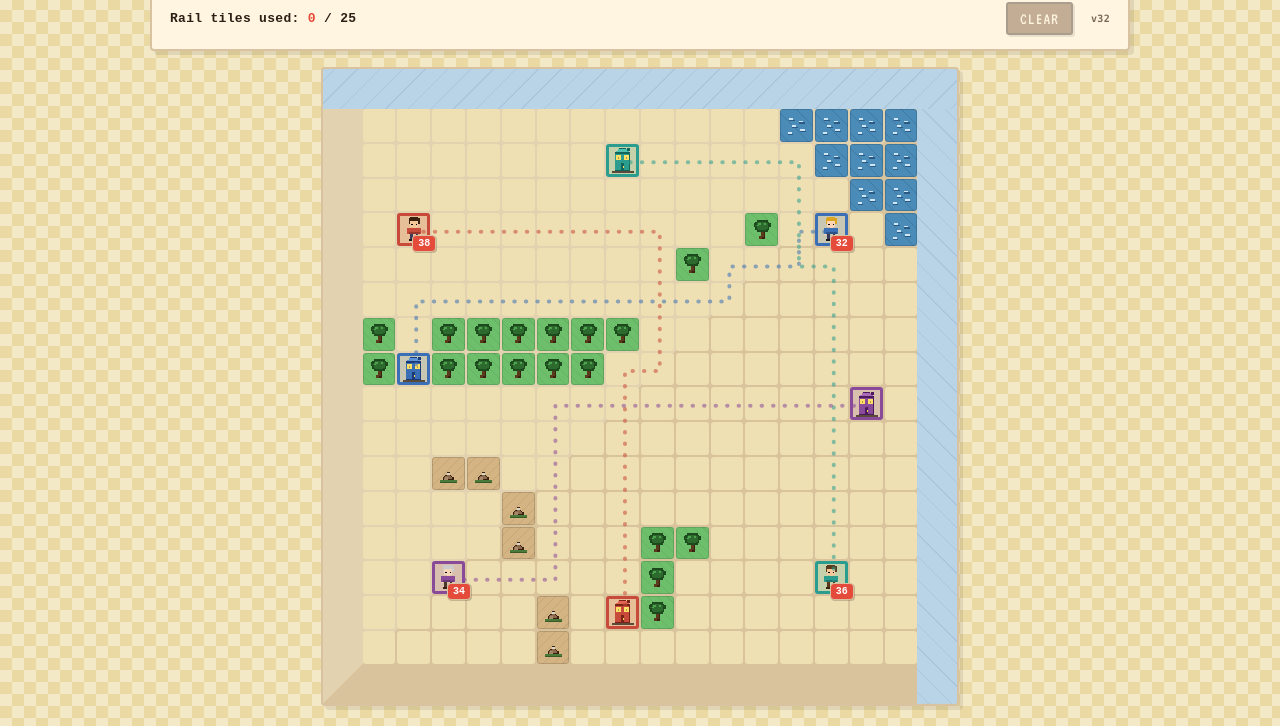
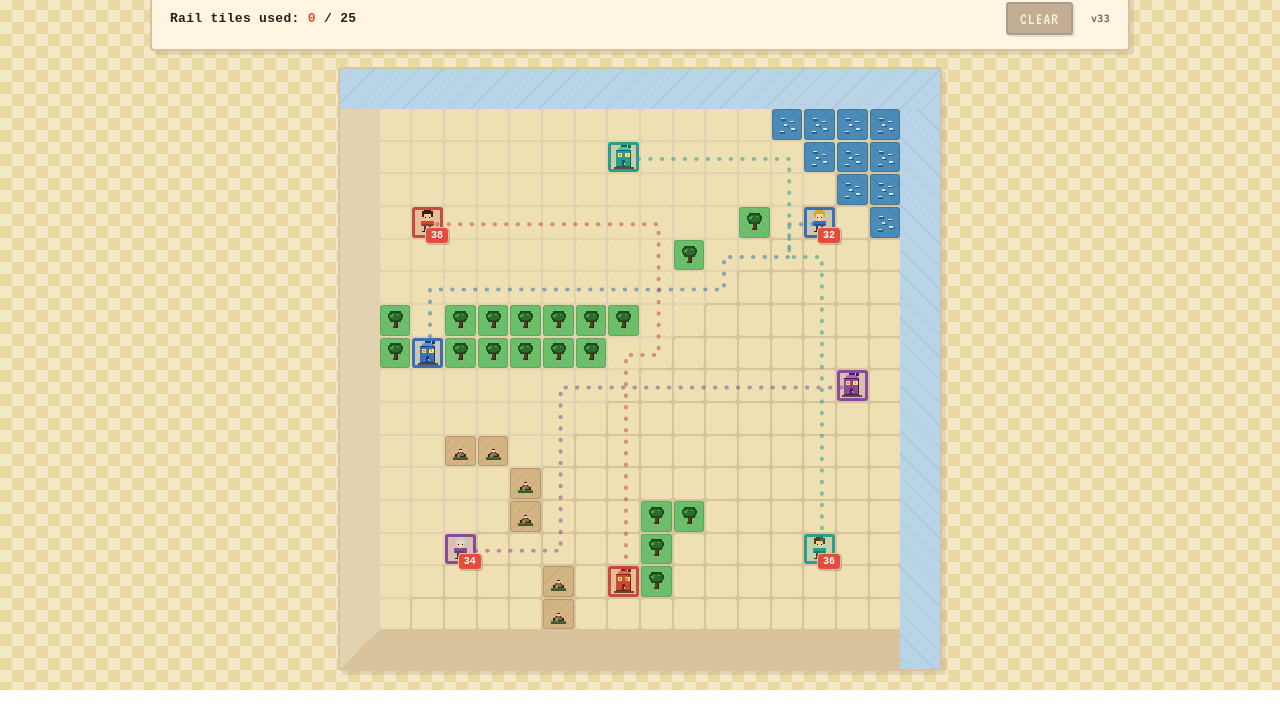
Before and after one commit to mllee/abettersubway, a plain HTML site: page index.html in a window 1280 px wide. Shown: the part 110-836 px from the top of the page. After the commit the page ends 800 px from the top, so only its background shows below. Drawn offline with Linux system fonts and the light colour scheme.

Commit message:
Lock the app to one viewport: no scroll, grid auto-shrinks to fit
body: min-height:100vh -> height:100dvh + overflow:hidden so the page
never scrolls. The grid already auto-fits via --tile-size's vertical
calc; bump its reserve 308 -> 340 to absorb the now-taller HUD (title
+ 2 subtitle lines + bottom row of controls).

If the HUD ever grows past the reserve, overflow:hidden chops the
overflow rather than re-introducing scroll.

Bump v32 -> v33.

```diff
--- a/styles.css
+++ b/styles.css
@@ -9,7 +9,7 @@
   --tile-size: max(8px, min(
     44px,
     calc((100vw - 168px) / 15),
-    calc((100vh - 308px) / 15)
+    calc((100vh - 340px) / 15)
   ));
   --gap: 2px;
 
@@ -52,7 +52,13 @@
 html, body { margin: 0; padding: 0; }
 
 body {
-  min-height: 100vh;
+  /* Lock to one viewport tall, no scroll. The grid auto-shrinks via the
+     vertical reserve in --tile-size above; overflow:hidden is the safety
+     net if the HUD ever grows past the reserve (the grid would clip
+     instead of pushing the page taller). */
+  height: 100vh;
+  height: 100dvh;
+  overflow: hidden;
   background:
     repeating-conic-gradient(var(--bg) 0deg 90deg, var(--bg-pattern) 90deg 180deg)
       0 0 / 24px 24px;
--- a/version.js
+++ b/version.js
@@ -2,5 +2,5 @@
 // up to the latest deploy. If the number on screen doesn't match the
 // number here, GitHub Pages hasn't redeployed yet (or the browser is
 // serving a cached copy — hard-refresh with Cmd-Shift-R).
-export const VERSION = 32;
+export const VERSION = 33;
 export const BUILD = '2026-05-23';
```
